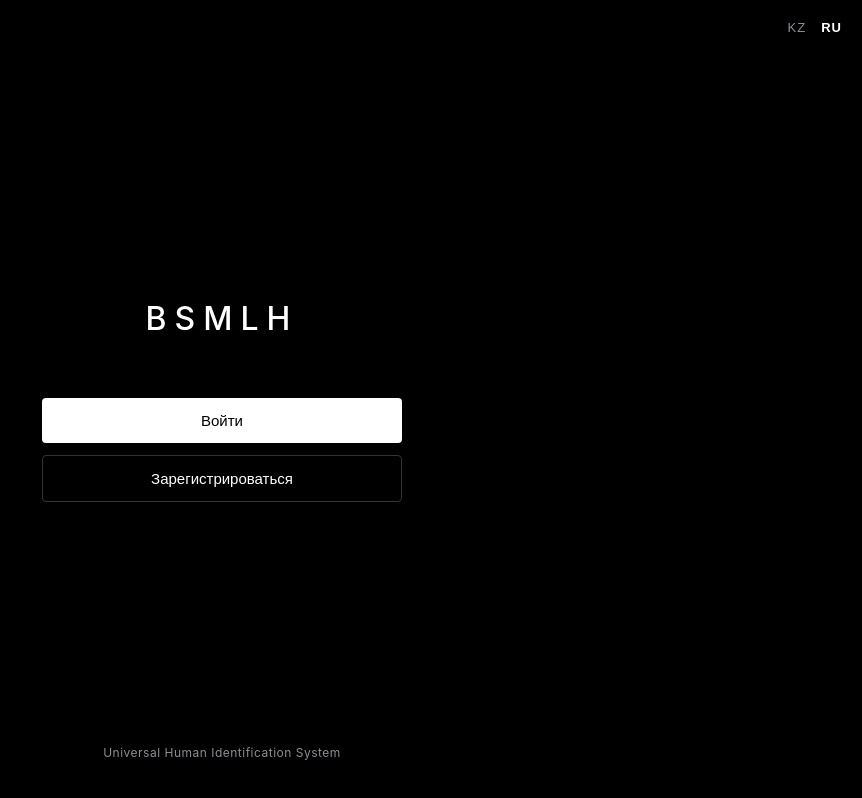
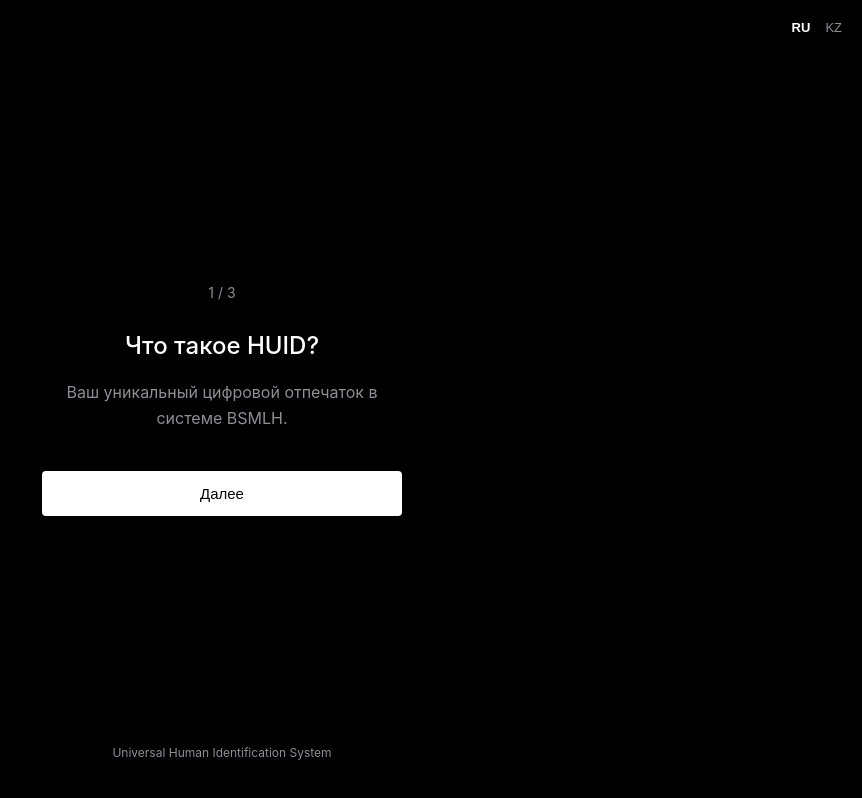
Before and after one commit to alai-ali/test2, a plain HTML site: page index.html in a window 1280 px wide. Both pictures are taken after a click on the button "Зарегистрироваться". Shown: the whole page, without its empty margins (418-1280 px from the left). Drawn offline with Linux system fonts and the light colour scheme.

Commit message:
Update index.html

```diff
--- a/index.html
+++ b/index.html
@@ -10,7 +10,6 @@
             --text: #ffffff;
             --secondary: #8e8e93;
             --accent: #ffffff;
-            --btn-bg: #2d2d2d;
         }
 
         * { margin: 0; padding: 0; box-sizing: border-box; }
@@ -18,150 +17,153 @@
         body {
             background-color: var(--bg);
             color: var(--text);
-            font-family: -apple-system, BlinkMacSystemFont, "Segoe UI", Roboto, Helvetica, Arial, sans-serif;
+            font-family: -apple-system, BlinkMacSystemFont, "Segoe UI", Roboto, sans-serif;
             display: flex;
             flex-direction: column;
             height: 100vh;
             justify-content: center;
             align-items: center;
             overflow: hidden;
-            -webkit-font-smoothing: antialiased;
         }
 
-        /* Выбор языка в углу */
-        .lang-switch {
-            position: absolute;
-            top: 20px;
-            right: 20px;
-            display: flex;
-            gap: 15px;
-            z-index: 10;
-        }
-
-        .lang-btn {
-            background: none;
-            border: none;
-            color: var(--secondary);
-            cursor: pointer;
-            font-size: 13px;
-            letter-spacing: 1px;
-            transition: color 0.3s;
-        }
-
+        .lang-switch { position: absolute; top: 20px; right: 20px; display: flex; gap: 15px; }
+        .lang-btn { background: none; border: none; color: var(--secondary); cursor: pointer; font-size: 13px; }
         .lang-btn.active { color: var(--text); font-weight: bold; }
 
-        /* Контент центрального экрана */
         .main-container {
             text-align: center;
-            animation: fadeIn 1.5s ease-out;
+            transition: opacity 0.5s ease;
             width: 100%;
             max-width: 400px;
             padding: 20px;
         }
 
-        .logo {
-            font-size: 32px;
-            font-weight: 500;
-            letter-spacing: 8px;
-            margin-bottom: 60px;
-            transition: letter-spacing 0.5s;
-        }
+        .logo { font-size: 32px; font-weight: 500; letter-spacing: 8px; margin-bottom: 60px; }
 
-        .logo:hover { letter-spacing: 12px; }
+        .btn-group { display: flex; flex-direction: column; gap: 12px; }
+        .primary-btn { background: var(--accent); color: #000; border: none; padding: 14px; border-radius: 4px; font-size: 15px; font-weight: 500; cursor: pointer; width: 100%; }
+        .secondary-btn { background: transparent; color: var(--text); border: 1px solid #333; padding: 14px; border-radius: 4px; font-size: 15px; cursor: pointer; }
 
-        .btn-group {
-            display: flex;
-            flex-direction: column;
-            gap: 12px;
-        }
-
-        .primary-btn {
-            background-color: var(--accent);
-            color: #000;
-            border: none;
-            padding: 14px;
-            border-radius: 4px;
-            font-size: 15px;
-            font-weight: 500;
-            cursor: pointer;
-            transition: opacity 0.2s;
-        }
-
-        .secondary-btn {
-            background-color: transparent;
-            color: var(--text);
-            border: 1px solid #333;
-            padding: 14px;
-            border-radius: 4px;
-            font-size: 15px;
-            font-weight: 500;
-            cursor: pointer;
-            transition: background 0.2s;
-        }
-
-        .secondary-btn:hover {
-            background-color: rgba(255,255,255,0.05);
-        }
-
-        .primary-btn:hover { opacity: 0.9; }
-
-        .footer-note {
-            position: absolute;
-            bottom: 40px;
-            font-size: 12px;
-            color: var(--secondary);
-            letter-spacing: 0.5px;
-        }
-
-        @keyframes fadeIn {
-            from { opacity: 0; transform: translateY(10px); }
-            to { opacity: 1; transform: translateY(0); }
-        }
+        .footer-note { position: absolute; bottom: 40px; font-size: 12px; color: var(--secondary); }
     </style>
 </head>
 <body>
 
     <div class="lang-switch">
+        <button class="lang-btn active" onclick="setLang('ru')" id="ru-btn">RU</button>
         <button class="lang-btn" onclick="setLang('kz')" id="kz-btn">KZ</button>
-        <button class="lang-btn active" onclick="setLang('ru')" id="ru-btn">RU</button>
     </div>
 
-    <div class="main-container">
+    <div class="main-container" id="app-content">
         <div class="logo">BSMLH</div>
-
         <div class="btn-group">
-            <button class="primary-btn" id="login-text" onclick="alert('Переход к NFC...')">Войти</button>
-            <button class="secondary-btn" id="reg-text" onclick="alert('Запуск онбординга...')">Зарегистрироваться</button>
+            <button class="primary-btn" id="login-text" onclick="alert('Приложите кольцо для входа')">Войти</button>
+            <button class="secondary-btn" id="reg-text" onclick="startOnboarding()">Зарегистрироваться</button>
         </div>
     </div>
 
-    <div class="footer-note" id="footer-text">
-        Universal Human Identification System
-    </div>
+    <div class="footer-note" id="footer-text">Universal Human Identification System</div>
 
     <script>
+        let currentStep = 0;
+        let selectedLang = 'ru';
+
         const translations = {
             ru: {
                 login: "Войти",
                 reg: "Зарегистрироваться",
-                footer: "Universal Human Identification System"
+                footer: "Universal Human Identification System",
+                steps: [
+                    { title: "Что такое HUID?", desc: "Ваш уникальный цифровой отпечаток в системе BSMLH." },
+                    { title: "NFC Защита", desc: "Кольцо — это ваш физический ключ, который невозможно скопировать." },
+                    { title: "Ваши данные", desc: "Мы используем блокчейн BSC для защиты ваших прав." }
+                ],
+                next: "Далее",
+                kycTitle: "Верификация",
+                kycDesc: "Требуется подтверждение личности для создания HUID",
+                kycScan: "📸 Нажмите, чтобы сканировать паспорт"
             },
             kz: {
                 login: "Кіру",
                 reg: "Тіркелу",
-                footer: "Универсалды Адам Идентификациялау Жүйесі"
+                footer: "Универсалды Адам Идентификациялау Жүйесі",
+                steps: [
+                    { title: "HUID дегеніміз не?", desc: "BSMLH жүйесіндегі бірегей цифрлық таңбаңыз." },
+                    { title: "NFC Қорғанысы", desc: "Сақина — көшіру мүмкін емес физикалық кілтіңіз." },
+                    { title: "Деректеріңіз", desc: "Құқықтарыңызды қорғау үшін BSC блокчейнін қолданамыз." }
+                ],
+                next: "Алға",
+                kycTitle: "Верификация",
+                kycDesc: "HUID жасау үшін жеке басыңызды растау қажет",
+                kycScan: "📸 Төлқұжатты сканерлеу үшін басыңыз"
             }
         };
 
         function setLang(lang) {
-            // Тексты
-            document.getElementById('login-text').innerText = translations[lang].login;
-            document.getElementById('reg-text').innerText = translations[lang].reg;
-            document.getElementById('footer-text').innerText = translations[lang].footer;
-
-            // Активные кнопки
+            selectedLang = lang;
+            if(currentStep === 0 && !document.getElementById('steps-view')) {
+                document.getElementById('login-text').innerText = translations[lang].login;
+                document.getElementById('reg-text').innerText = translations[lang].reg;
+                document.getElementById('footer-text').innerText = translations[lang].footer;
+            }
             document.querySelectorAll('.lang-btn').forEach(btn => btn.classList.remove('active'));
             document.getElementById(lang + '-btn').classList.add('active');
+        }
+
+        function startOnboarding() {
+            const container = document.getElementById('app-content');
+            container.style.opacity = '0';
+            setTimeout(() => {
+                renderStep();
+                container.style.opacity = '1';
+            }, 500);
+        }
+
+        function renderStep() {
+            const container = document.getElementById('app-content');
+            const langData = translations[selectedLang];
+
+            if (currentStep < langData.steps.length) {
+                container.innerHTML = `
+                    <div id="steps-view">
+                        <div style="margin-bottom: 30px; font-size: 14px; color: #8e8e93;">${currentStep + 1} / 3</div>
+                        <h2 style="margin-bottom: 20px; font-weight: 500;">${langData.steps[currentStep].title}</h2>
+                        <p style="color: #8e8e93; line-height: 1.6; margin-bottom: 40px;">${langData.steps[currentStep].desc}</p>
+                        <button class="primary-btn" onclick="nextStep()">${langData.next}</button>
+                    </div>
+                `;
+            } else {
+                renderKYC();
+            }
+        }
+
+        function nextStep() {
+            currentStep++;
+            renderStep();
+        }
+
+        function renderKYC() {
+            const container = document.getElementById('app-content');
+            const langData = translations[selectedLang];
+            container.innerHTML = `
+                <h2 style="margin-bottom: 20px; font-weight: 500;">${langData.kycTitle}</h2>
+                <p style="color: #8e8e93; margin-bottom: 30px;">${langData.kycDesc}</p>
+                <div id="scan-box" style="border: 1px dashed #333; padding: 40px; border-radius: 8px; margin-bottom: 20px; cursor: pointer;" onclick="simulateKYC()">
+                    <span id="kyc-status">${langData.kycScan}</span>
+                </div>
+            `;
+        }
+
+        function simulateKYC() {
+            const status = document.getElementById('kyc-status');
+            status.innerText = "⌛ Проверка документа...";
+            setTimeout(() => {
+                status.innerText = "✅ Личность подтверждена";
+                setTimeout(() => {
+                    alert("HUID сгенерирован! Переходим к привязке кольца.");
+                    location.reload(); // Пока просто перезагрузка
+                }, 1500);
+            }, 2000);
         }
     </script>
 </body>
```
